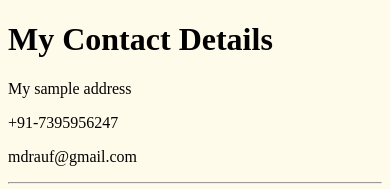
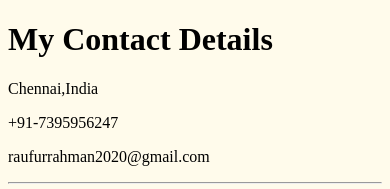
Before and after one commit to mdrauf/cv, a plain HTML site: page contact.html in a window 390 px wide. Shown: the top 189 px of the page. Drawn offline with Linux system fonts and the light colour scheme.

Commit message:
added html responsive and added valid contact info

```diff
--- a/contact.html
+++ b/contact.html
@@ -3,12 +3,13 @@
 <head>
     <meta charset="UTF-8">
     <title>Contact me</title>
+    <meta name="viewport" content="width=device-width, initial-scale=1.0">
 </head>
 <body bgcolor="#FFFBEB">
   <h1>My Contact Details</h1>
-  <p>My sample address</p>
+  <p>Chennai,India</p>
   <p>+91-7395956247</p>
-  <p>mdrauf@gmail.com</p>
+  <p>raufurrahman2020@gmail.com</p>
   <hr>
   <form action="mailto:raufurrahman2020@gmail.com" method="post" enctype="text/plain">
     <label>Your Name:</label>
```
